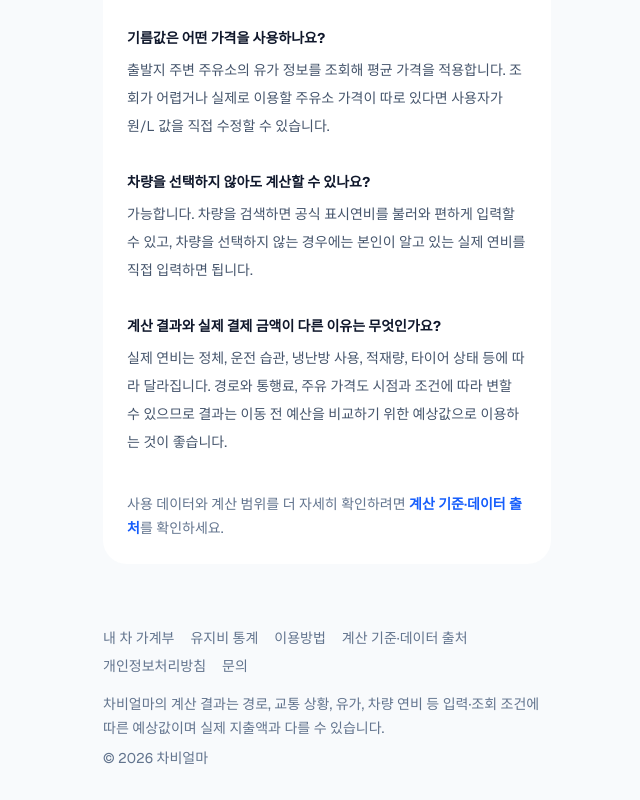
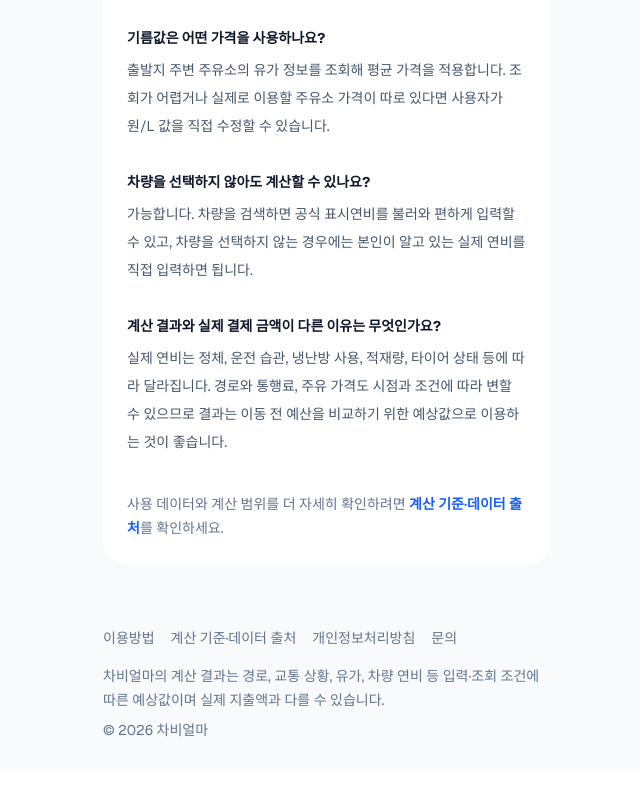
Before and after one commit to safetypleae/car-cost, a Next.js app: page / in a window 1280 px wide. Shown: the part 3496-4296 px from the top of the page, without its empty margins (313-953 px from the left). After the commit the page ends 4268 px from the top, so only its background shows below. Built offline with nearby package versions, Linux system fonts and the light colour scheme.

Commit message:
fix: restore original site footer for unchanged homepage appearance

```diff
--- a/src/components/SiteFooter.tsx
+++ b/src/components/SiteFooter.tsx
@@ -1,8 +1,6 @@
 import Link from "next/link";
 
 const links = [
-  { href: "/expenses", label: "내 차 가계부" },
-  { href: "/statistics", label: "유지비 통계" },
   { href: "/guide", label: "이용방법" },
   { href: "/methodology", label: "계산 기준·데이터 출처" },
   { href: "/privacy", label: "개인정보처리방침" },
```
